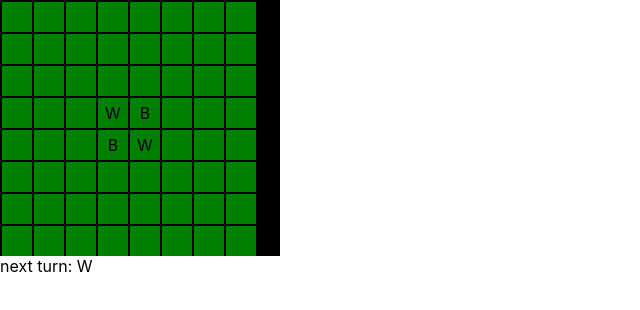
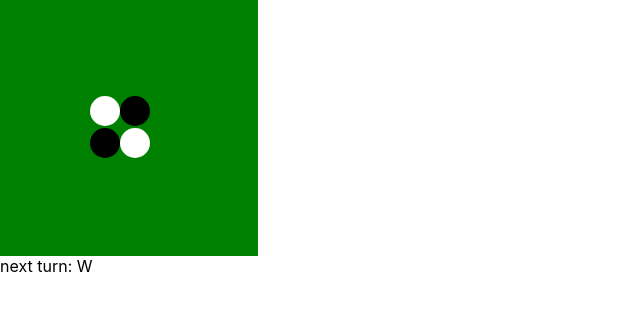
Before and after one commit to Riku-Hatano/othello, a React (Create React App) app: page / in a window 1280 px wide. Shown: the top 310 px of the page, without its empty margins (0-640 px from the left). Built offline with nearby package versions, Linux system fonts and the light colour scheme.

Commit message:
オセロのコマの形を修正しました

```diff
--- a/src/App.css
+++ b/src/App.css
@@ -2,15 +2,14 @@
   display: flex;
   flex-wrap: wrap;
   height: 32px;
-  width: 280px;
-  background-color: black;
+  width: 258px;
+  background-color: green;
 }
 
 .square {
   width: 30px;
   height: 30px;
   background-color: green;
-  margin: 2px;
   margin-right: 0px;
   margin-bottom: 0px;
   text-align: center;
@@ -19,10 +18,12 @@
 }
 
 .squareColorWhite {
-  color: black;
+  border-radius: 15px;
+  color: white;
   background-color: white
 }
 .squareColorBlack {
-  color: white;
+  border-radius: 15px;
+  color: black;
   background-color: black
 }
--- a/src/Board.tsx
+++ b/src/Board.tsx
@@ -34,6 +34,7 @@
             <Squares
             id={props}
             id2={props2}
+            id3={props3}
             info={this.state}
             info2={this.state.isWhite}
             info3={this}
@@ -43,7 +44,7 @@
     }
     render() {
         return(
-            <div id="squareGrandParent">
+            <div>
                 <div className="squareParent">
                     {this.squareMaker(0, 0, this.state.squares[0][0])}
                     {this.squareMaker(0, 1, this.state.squares[0][1])}
--- a/src/Squares.tsx
+++ b/src/Squares.tsx
@@ -2,9 +2,34 @@
 
 
 const Squares = (props: any) => {
-    return(
-        <div className="square" id={String(props.id) + String(props.id2)} onClick={() => props.onClick([props.id],[props.id2],props.info,props.info2,props.info3)}>{props.info.squares[props.id][props.id2]}</div>
-    )
+    //最初にコマが置かれているマス
+    if (props.id3 === "W") {
+        return (
+            <div className="square squareColorWhite"
+            id={String(props.id) + String(props.id2)}
+            onClick={() => props.onClick([props.id],[props.id2],props.info,props.info2,props.info3)}>
+            {props.info.squares[props.id][props.id2]}
+        </div>
+        )
+    } else if (props.id3 === "B") {
+        return (
+        <div className="square squareColorBlack"
+            id={String(props.id) + String(props.id2)}
+            onClick={() => props.onClick([props.id],[props.id2],props.info,props.info2,props.info3)}>
+                {props.info.squares[props.id][props.id2]}
+        </div>
+        )
+    } else {
+        //コマが置かれていないマス
+        return(
+            <div className="square"
+            id={String(props.id) + String(props.id2)}
+            onClick={() => props.onClick([props.id],[props.id2],props.info,props.info2,props.info3)}>
+                {props.info.squares[props.id][props.id2]}
+            </div>
+        )
+    }
+
 }
 
 export default Squares;
```
